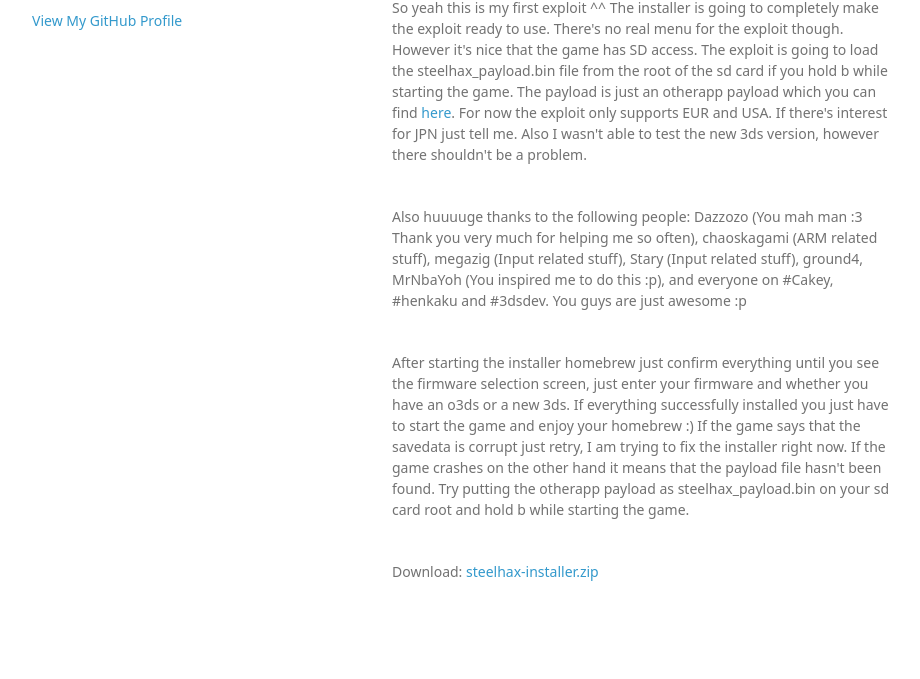
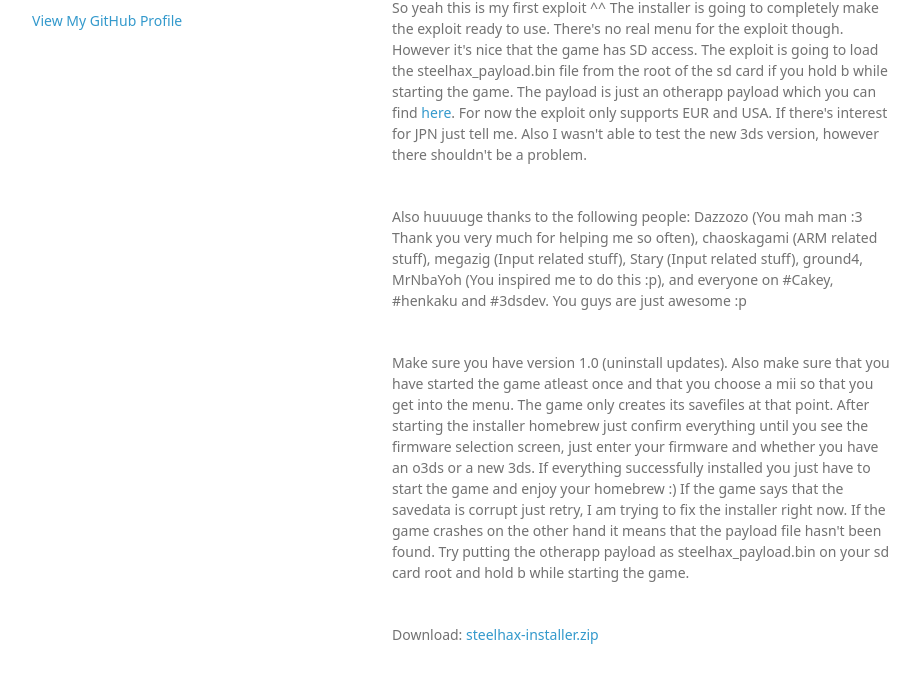
Before and after one commit to VegaRoXas/vegaroxas.github.io, a plain HTML site: page index.html in a window 1280 px wide. Shown: the part 99-778 px from the top of the page, without its empty margins (178-1098 px from the left). Drawn offline with Linux system fonts and the light colour scheme; a web font is replaced by a local one.

Commit message:
Update index.html

```diff
--- a/index.html
+++ b/index.html
@@ -28,7 +28,7 @@
 
 <p>So yeah this is my first exploit ^^ The installer is going to completely make the exploit ready to use. There's no real menu for the exploit though. However it's nice that the game has SD access. The exploit is going to load the steelhax_payload.bin file from the root of the sd card if you hold b while starting the game. The payload is just an otherapp payload which you can find <a href="http://smealum.github.io/3ds/">here</a>. For now the exploit only supports EUR and USA. If there's interest for JPN just tell me. Also I wasn't able to test the new 3ds version, however there shouldn't be a problem.</p> </br>
 <p>Also huuuuge thanks to the following people: Dazzozo (You mah man :3 Thank you very much for helping me so often), chaoskagami (ARM related stuff), megazig (Input related stuff), Stary (Input related stuff), ground4, MrNbaYoh (You inspired me to do this :p), and everyone on #Cakey, #henkaku and #3dsdev. You guys are just awesome :p</p></br>
-<p>After starting the installer homebrew just confirm everything until you see the firmware selection screen, just enter your firmware and whether you have an o3ds or a new 3ds. If everything successfully installed you just have to start the game and enjoy your homebrew :) If the game says that the savedata is corrupt just retry, I am trying to fix the installer right now. If the game crashes on the other hand it means that the payload file hasn't been found. Try putting the otherapp payload as steelhax_payload.bin on your sd card root and hold b while starting the game.</p> </br>
+<p>Make sure you have version 1.0 (uninstall updates). Also make sure that you have started the game atleast once and that you choose a mii so that you get into the menu. The game only creates its savefiles at that point. After starting the installer homebrew just confirm everything until you see the firmware selection screen, just enter your firmware and whether you have an o3ds or a new 3ds. If everything successfully installed you just have to start the game and enjoy your homebrew :) If the game says that the savedata is corrupt just retry, I am trying to fix the installer right now. If the game crashes on the other hand it means that the payload file hasn't been found. Try putting the otherapp payload as steelhax_payload.bin on your sd card root and hold b while starting the game.</p> </br>
 <p>Download: <a href="https://github.com/VegaRoXas/vegaroxas.github.io/raw/master/files/steelhax-installer.zip">steelhax-installer.zip</a></p>
       </section>
     </div>
```
